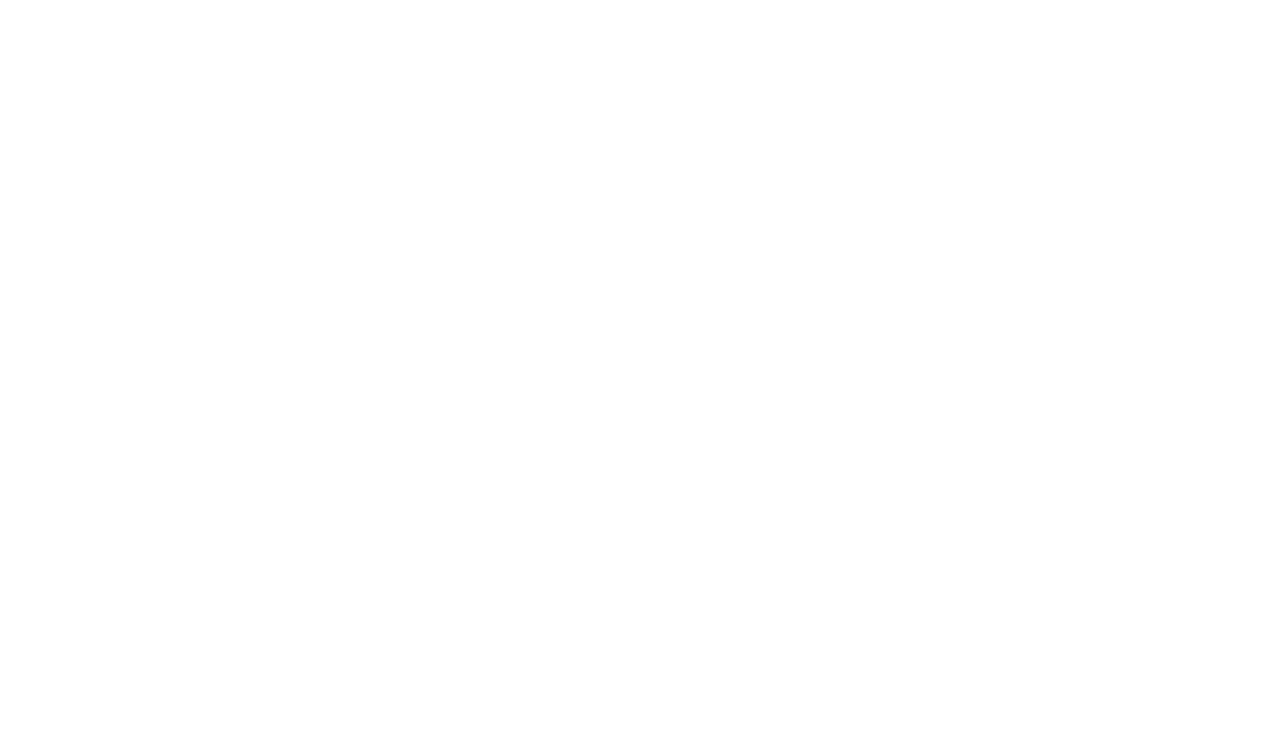
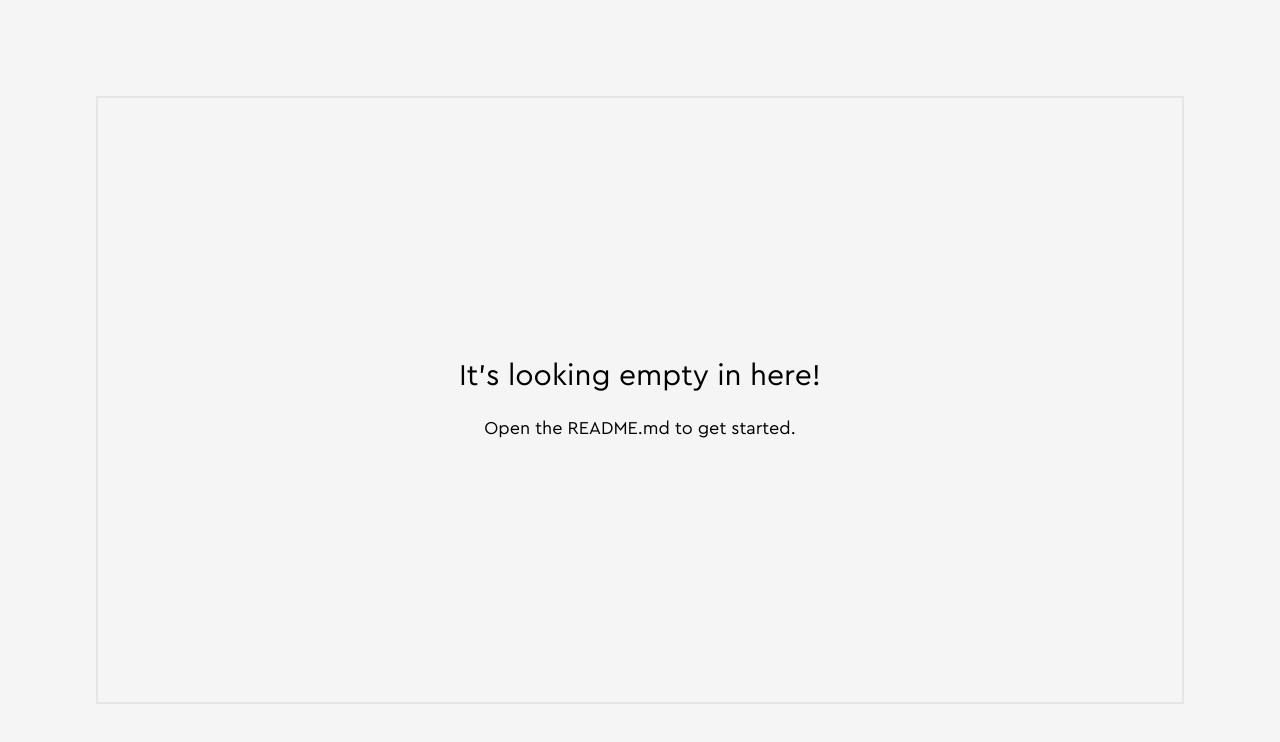
Before and after one commit to fraserbenjamin/lego-shop, a React (Vite) app: page / in a window 1280 px wide. Shown: the top 742 px of the page. Built offline with nearby package versions, Linux system fonts and the light colour scheme.

Commit message:
Added placeholder component

```diff
--- /dev/null
+++ b/src/components/Placeholder.tsx
@@ -0,0 +1,14 @@
+
+
+const Placeholder = () => (
+  <div className="w-screen h-screen p-24 bg-neutral-100 relative flex flex-col justify-center">
+    <div className="border-2 border-neutral-200 w-full h-full flex justify-center place-items-center">
+      <div className="flex flex-col text-center space-y-5">
+        <h1 className="text-3xl">It's looking empty in here!</h1>
+        <h2 className="text-lg">Open the README.md to get started.</h2>
+      </div>
+    </div>
+  </div>
+);
+
+export default Placeholder;
--- a/src/pages/Home.tsx
+++ b/src/pages/Home.tsx
@@ -1,8 +1,9 @@
+import Placeholder from "../components/Placeholder";
 
 const Home = () => {
   return (
     <>
-
+      <Placeholder />
     </>
   );
 };
```
Also changed, not shown: 1 other file (tests, documents, lock files or other folders).
